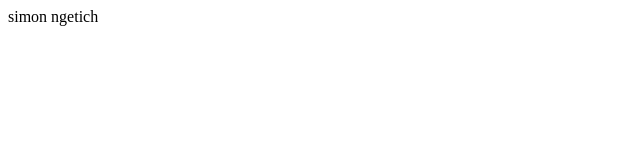
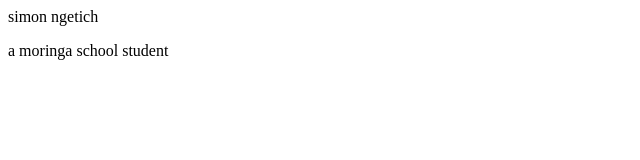
Before and after one commit to fyek254/roboadviser, a plain HTML site: page index.html in a window 1280 px wide. Shown: the whole page, without its empty margins (0-640 px from the left). Drawn offline with Linux system fonts and the light colour scheme.

Commit message:
added a new paragraph with occupation

```diff
--- a/index.html
+++ b/index.html
@@ -7,6 +7,9 @@
     <body>
 
        simon ngetich
+       <p>
+        a moringa school student
+       </p>
 
     </body>
     <script src="js/script.js"></script>
```
